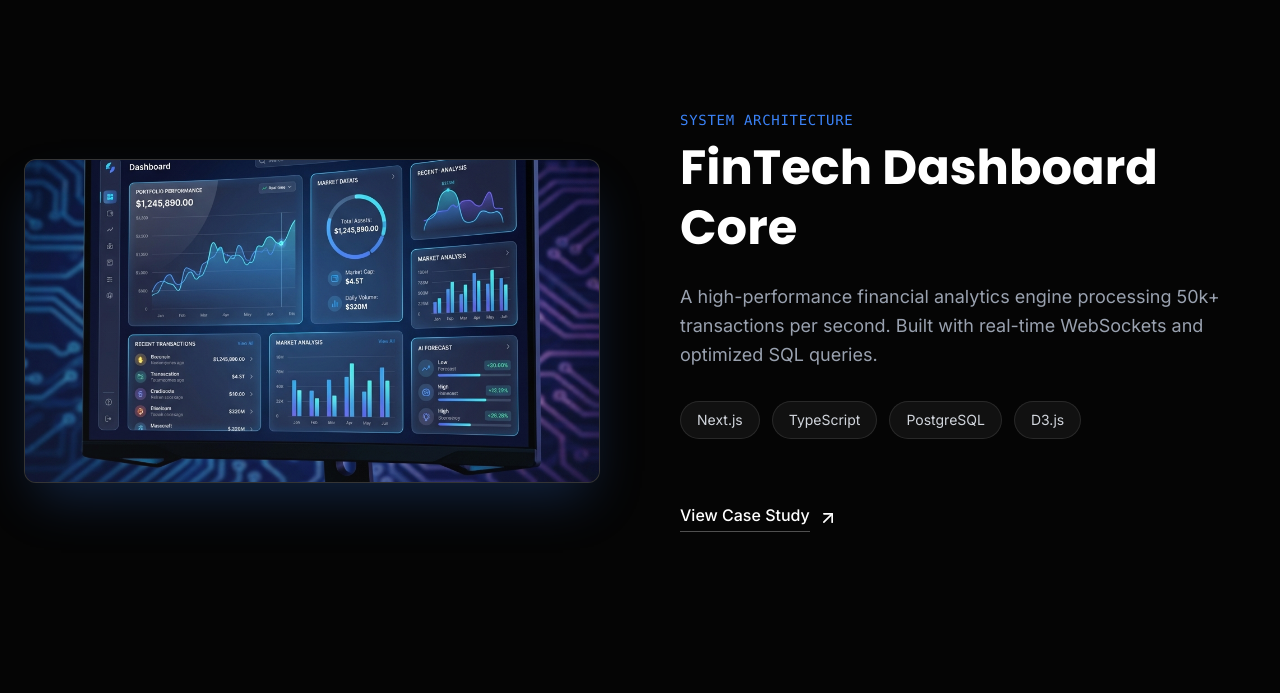
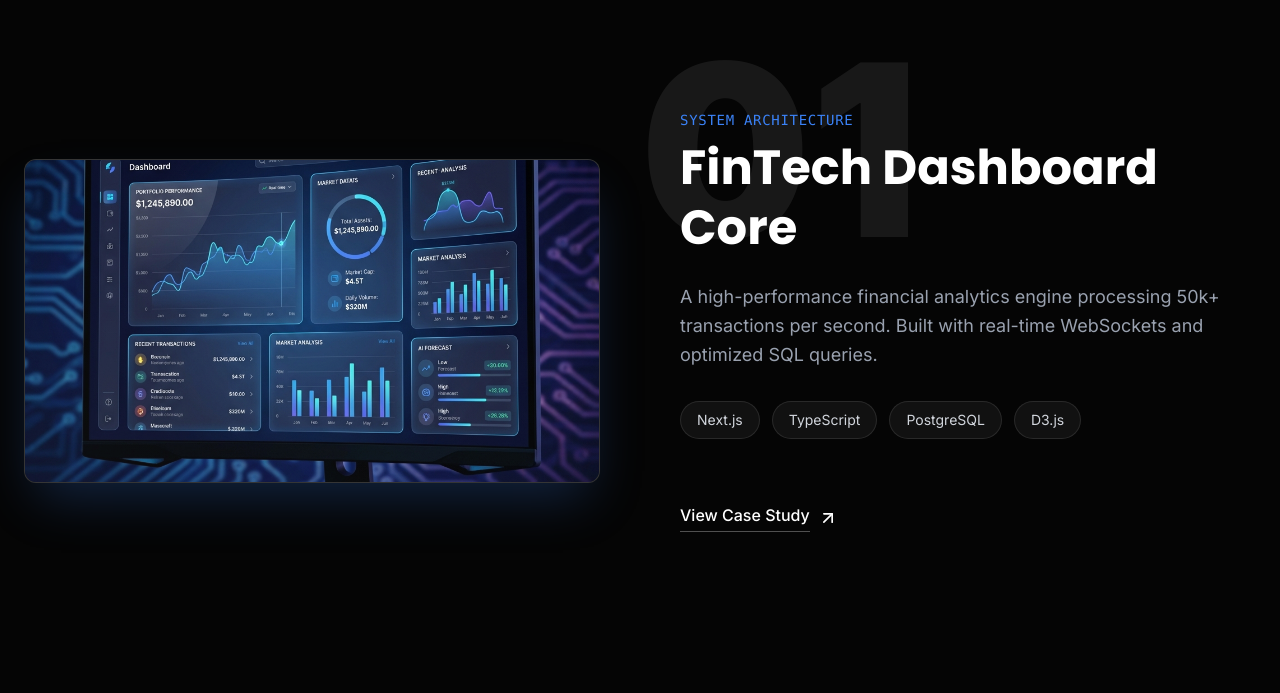
Before and after one commit to Tayyab-Hussayn/portfolio_web, a Next.js app: page / in a window 1280 px wide. Shown: the part 3067-3760 px from the top of the page. Built offline with nearby package versions, Linux system fonts and the light colour scheme.

Commit message:
Project showcase section

```diff
--- a/src/components/home/ProjectShowcase.tsx
+++ b/src/components/home/ProjectShowcase.tsx
@@ -118,12 +118,13 @@ export function ProjectShowcase() {
                                 <div className="relative overflow-visible">
                                     {/* Massive Background Number for Depth */}
                                     <div
-                                        className="absolute -top-20 -left-10 text-[12rem] md:text-[15rem] leading-none font-black select-none pointer-events-none text-white/5"
-                                        style={{ zIndex: -1 }}
+                                        className="absolute -top-20 -left-10 text-[12rem] md:text-[15rem] leading-none font-black select-none pointer-events-none text-white/8 z-0"
                                         aria-hidden="true"
                                     >
                                         {project.id}
                                     </div>
+
+                                    <div className="relative z-10">
                                         <span className="text-sm font-mono text-primary uppercase tracking-wider mb-2 block" style={{ color: project.accent_color }}>
                                             {project.category}
                                         </span>
@@ -133,6 +134,7 @@ export function ProjectShowcase() {
                                         <p className="text-gray-400 text-lg leading-relaxed max-w-xl">
                                             {project.description}
                                         </p>
+                                    </div>
                                 </div>
 
                                 <div className="flex flex-wrap gap-3 mb-8">
```
Lines whose indentation alone changed are shown as unchanged.
